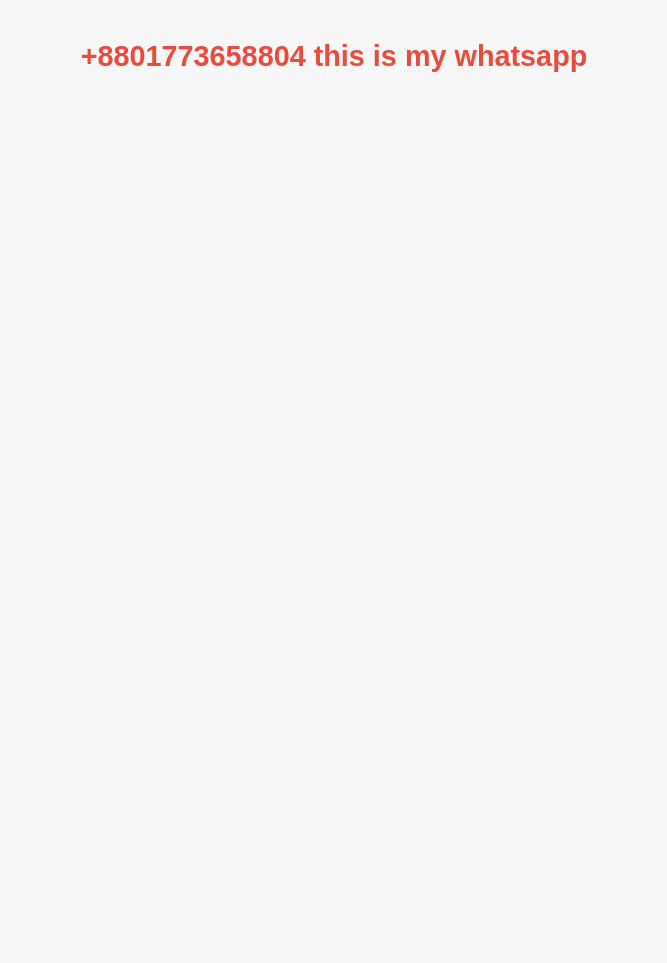
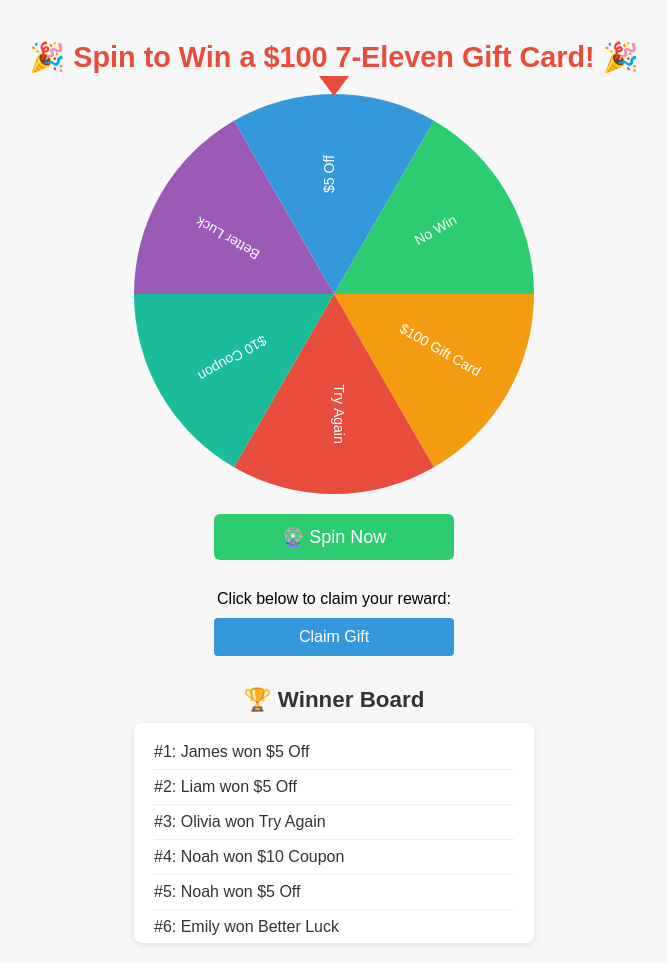
Before and after one commit to qcodash/lucky-wheel-site, a plain HTML site: page index.html in a window 1280 px wide. Shown: the whole page, without its empty margins (306-973 px from the left). Before the commit the page ends 800 px from the top, so only its background shows below. Drawn offline with Linux system fonts and the light colour scheme.

Commit message:
Update index.html

```diff
--- a/index.html
+++ b/index.html
@@ -21,6 +21,23 @@
   </style>
 </head>
 <body>
-<h1>+8801773658804 this is my whatsapp</h1>
+  <h1>🎉 Spin to Win a $100 7-Eleven Gift Card! 🎉</h1>
+
+  <div class="wheel-wrapper">
+    <div class="pointer"></div>
+    <canvas id="wheelCanvas" width="400" height="400"></canvas>
+  </div>
+
+  <button id="spinBtn" onclick="spin()">🎡 Spin Now</button>
+
+  <div id="result"></div>
+
+  <p>Click below to claim your reward:</p>
+  <a href="https://smrturl.co/a/s013c5a008c/62?s1=" target="_blank" class="cta">Claim Gift</a>
+
+  <h2>🏆 Winner Board</h2>
+  <ul id="winnerBoard" class="winner-board"></ul>
+
+  <script src="script.js"></script>
 </body>
 </html>
```
